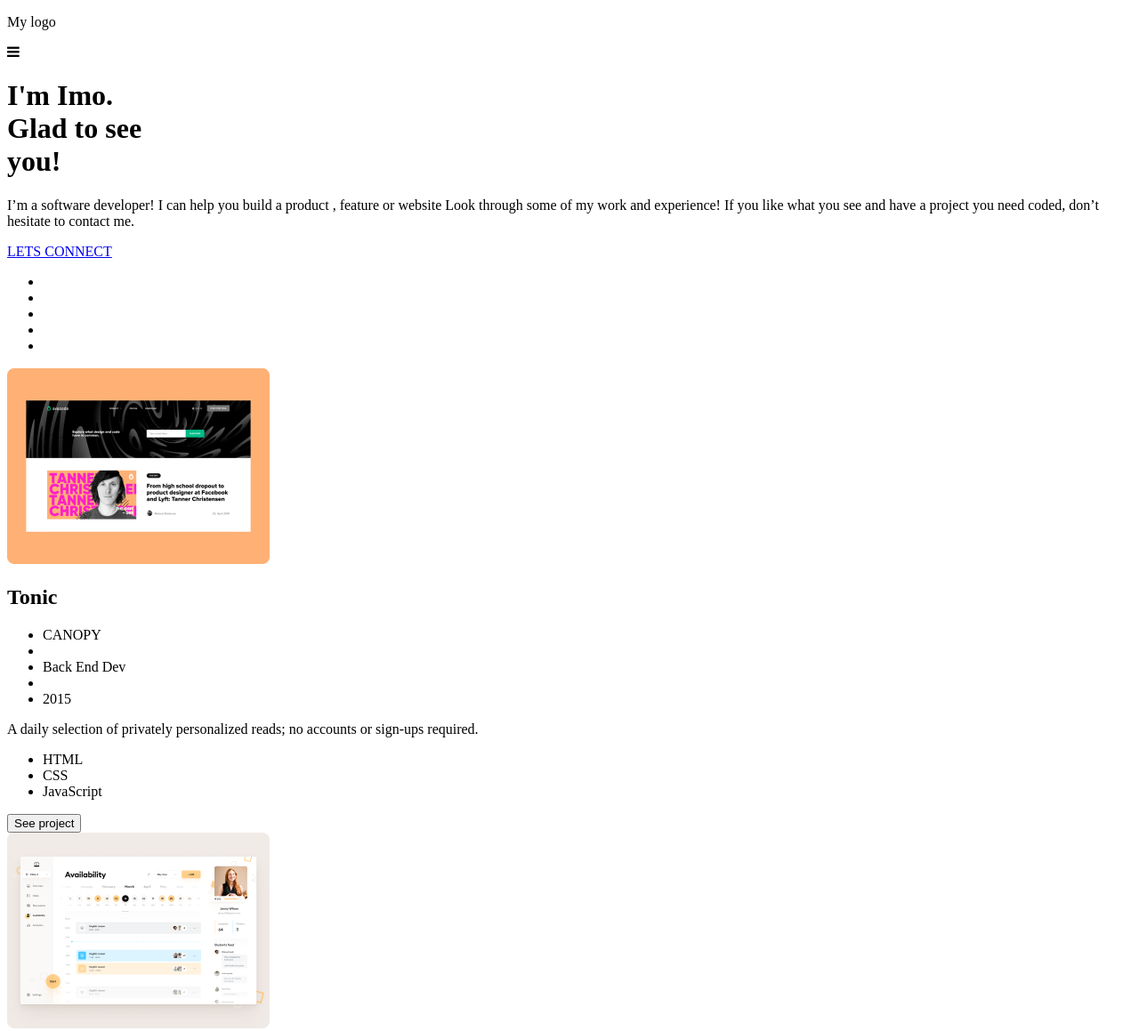
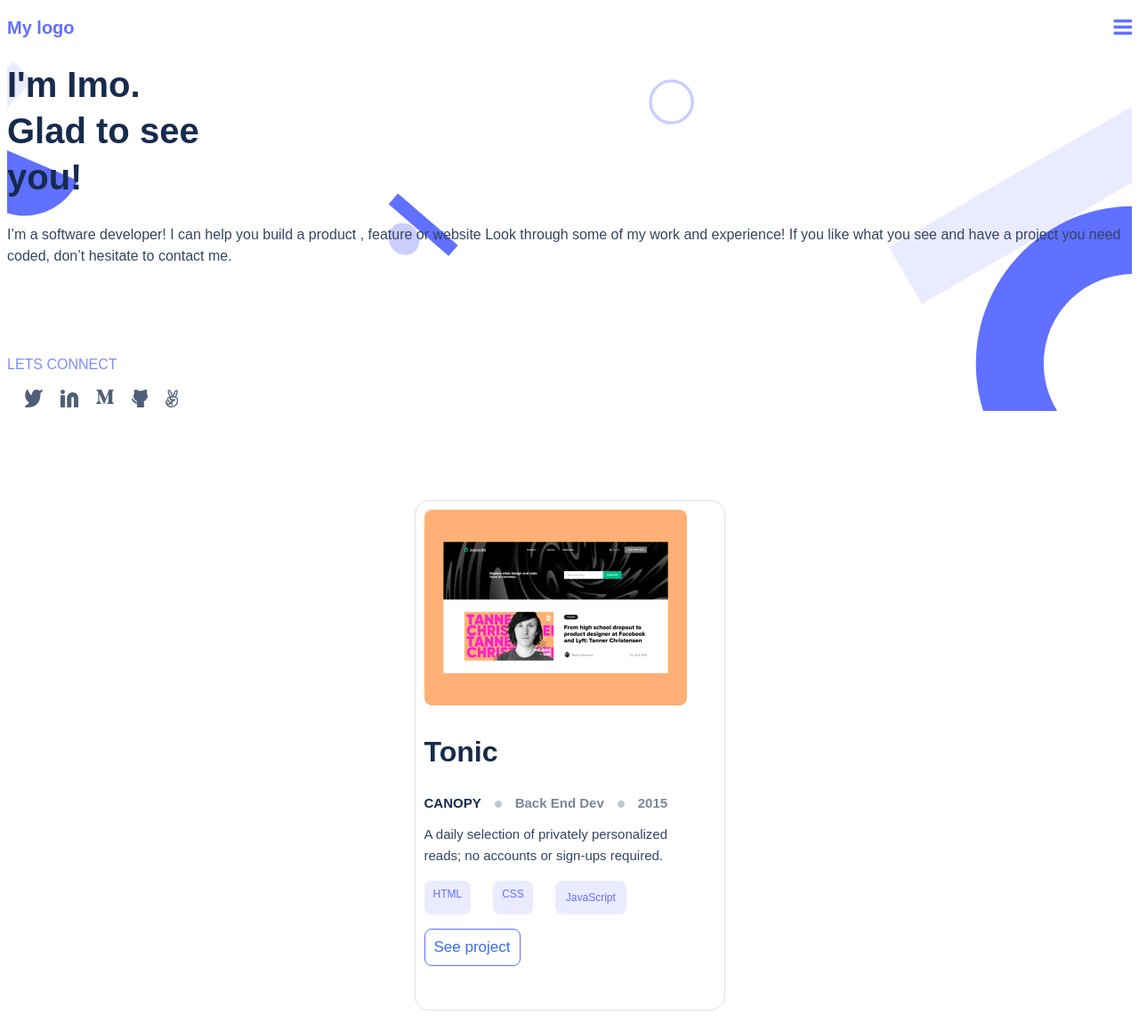
Before and after one commit to Danny-imo/portfolio, a website: page index.html in a window 1280 px wide. Shown: the top 1159 px of the page at 89% size. Drawn offline with Linux system fonts and the light colour scheme.

Commit message:
add style and images

```diff
--- a/style.css
+++ b/style.css
@@ -1,3 +1,331 @@
-.color-blue {
-  color: blue;
+* {
+  font-family: "Poppins", sans-serif;
+  color: ash;
 }
+
+.main {
+  background-image: url("image-folder/header-shapes\ mobile@2x.svg");
+  background-color: #fff;
+  background-repeat: no-repeat;
+  background-size: cover;
+}
+
+.logo {
+  font-size: 20px;
+  font-weight: 700;
+  color: #6070ff;
+  font-family: "poppins", sans-serif;
+}
+
+.fa {
+  font-size: 24px;
+  color: #6070ff;
+  display: flex;
+  flex-direction: column;
+  align-items: flex-end;
+  margin-top: -45px;
+}
+
+.author {
+  line-height: 52px;
+  letter-spacing: 0;
+  text-align: left;
+}
+
+.author h1 {
+  color: #172b4d;
+  width: 100%;
+  font-size: 40px;
+  font-weight: 700;
+}
+
+.content {
+  height: 146px;
+  width: 100%;
+}
+
+.content p {
+  color: #344563;
+  font-family: "Poppins", sans-serif;
+  font-size: 16px;
+  font-weight: 400;
+  line-height: 24px;
+  letter-spacing: 0;
+  text-align: left;
+}
+
+.connect a {
+  font-family: "Poppins", sans-serif;
+  font-size: 16px;
+  font-weight: 500;
+  line-height: 24px;
+  letter-spacing: 0;
+  text-align: left;
+}
+
+.link {
+  text-decoration: none;
+  color: #7f8cff;
+}
+
+.social-pic {
+  display: flex;
+  flex: row;
+  gap: 20px;
+}
+
+.socials-icon {
+  margin-left: -20px;
+}
+
+.social-pic li {
+  list-style-type: none;
+}
+
+
+
+
+
+/* PROJECT/ABOUT SECTION */
+
+
+.author0 {
+  line-height: 52px;
+  letter-spacing: 0;
+  text-align: left;
+}
+
+.author0 h1 {
+  color: #172b4d;
+  width: 100%;
+  font-size: 40px;
+  font-weight: 700;
+  font-family: 'Poppins', sans-serif;
+}
+
+.content {
+  height: 146px;
+  width: 100%;
+}
+
+.content0 p {
+  width: 80%;
+  color: #344563;
+  font-family: "Poppins", sans-serif;
+  font-size: 16px;
+  font-weight: 400;
+  line-height: 24px;
+  letter-spacing: 0;
+  text-align: left;
+}
+
+.connect a {
+  font-family: "Poppins", sans-serif;
+  font-size: 16px;
+  font-weight: 500;
+  line-height: 24px;
+  letter-spacing: 0;
+  text-align: left;
+}
+
+.link {
+  text-decoration: none;
+  color: #7f8cff;
+}
+
+.social-pic {
+  display: flex;
+  flex: row;
+  gap: 20px;
+}
+
+.socials-icon {
+  margin-left: -20px;
+}
+
+.social-pic li {
+  list-style-type: none;
+}
+
+
+.card {
+background-color: #FFFFFF;
+border: 1px solid #DFE1E6;
+border-radius: 10px;
+height: 552px;
+width: 327px;
+left: 24px;
+top: 114px;
+border-radius: 16px;
+padding: 10px;
+margin: auto;
+margin-top: 100px;
+}
+
+.project-heading h2 {
+  width: 295px;
+font-family: "Poppins", sans-serif;
+font-size: 32px;
+font-weight: 700;
+line-height: 44px;
+letter-spacing: 0em;
+text-align: left;
+color: #172B4D;
+}
+
+.canopy {
+  font-family: 'Poppins', sans-serif;
+  font-weight: 550;
+  font-size: 15px;
+  display: flex;
+  gap: 15px;
+  color: #7A869A;
+  margin-left: -40px;
+}
+
+.canopy li {
+list-style-type: none;
+}
+
+.senior {
+  color: #172B4D;
+}
+
+.canopy-p {
+ width: 295px;
+font-family: 'Poppins', sans-serif;
+font-size: 15px;
+font-weight: 400;
+line-height: 24px;
+letter-spacing: 0em;
+text-align: left;
+color: #344563;
+}
+
+.canopy-list {
+  display: flex;
+  gap: 25px;
+  font-family: 'Poppins', sans-serif;
+  margin-left: -40px;
+}
+.canopy-list li {
+  list-style-type: none;
+}
+
+.list {
+  font-size: 12px;
+  border: #000 solid 0px;
+  padding-left: 10px;
+  padding-right: 10px;
+  padding-bottom: 5px;
+  padding-top: 8px;
+  border-radius: 8px;
+  background-color: #EBEBFF;
+  color:#6070FF;
+}
+
+.list0 {
+  font-size: 12px;
+  font-family: "Poppins", sans-serif;
+  border: #000 solid 0px;
+  padding: 12px;
+  border-radius: 8px;
+  background-color: #EBEBFF;
+  color:#6070FF;
+}
+
+.card-img1 {
+  width: 295px;
+border-radius: 8px;
+}
+
+.btn {
+  font-size: 17px;
+  padding: 10px;
+  border-radius: 8px;
+  background-color: #fff;
+  border: #6070FF solid 1px;
+  color: #396DF2;
+  cursor: pointer;
+}
+
+.btn:hover {
+color: #fff;
+background-color: #396DF2;
+}
+
+.about-section{
+top: 4769px;
+border: 1px solid #DFE1E6;
+border-top-right-radius: 40px;
+padding: 12px;
+margin: auto;
+margin-top: 100px;
+}
+
+.about-section button {
+  margin-left: 25px;
+}
+
+.drop p {
+font-family: 'Poppins', sans-serif;
+font-size: 20px;
+font-weight: 500;
+line-height: 24px;
+letter-spacing: 0em;
+text-align: left;
+}
+
+.lang {
+  display: flex;
+  flex-direction: column;
+  gap: 20px;
+  padding-left: 0px;
+}
+
+.about0 h3 {
+font-family: 'Poppins', sans-serif;
+font-size: 20px;
+font-weight: 500;
+line-height: 24px;
+letter-spacing: 0em;
+text-align: left;
+}
+
+.lang li {
+  list-style-type: none;
+}
+
+.lang-item {
+height: 66.7155990600586px;
+width: 303px;
+border: #F7F7F9 solid ;
+background-color:#F7F7F9;
+border-radius: 8px;
+font-family:'Poppins', sans-serif;
+padding-left: 5px;
+padding-top: 10px;
+font-size: 15px;
+font-weight: 500;
+line-height: 20px;
+letter-spacing: 0em;
+text-align: left;
+color: #253858;
+}
+
+.im {
+  margin-bottom:-20px;
+}
+
+.fas {
+height: 12px;
+width: 6px;
+border-radius: 0px;
+color: #7A869A;
+margin-left: 300px;
+}
+
+#chev {
+  color: #7A869A;
+  rotate: 90deg;
+}
```
Also changed, not shown: image-folder/Counter.png (added), image-folder/Ellipse 1 (1).png (added), image-folder/Ellipse 1 (2).png (added), image-folder/Ellipse 1.png (added), image-folder/Linkedin icon.svg (added), image-folder/Vector (1).svg (added), image-folder/Vector (2).svg (added), image-folder/Vector (3).svg (added), image-folder/Vector (4).svg (added), image-folder/Vector.png (added), image-folder/Vector.svg (added), image-folder/header-shapes mobile.png (added), image-folder/header-shapes mobile@2x.svg (added).
